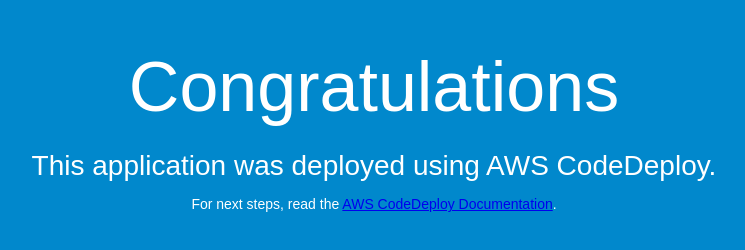
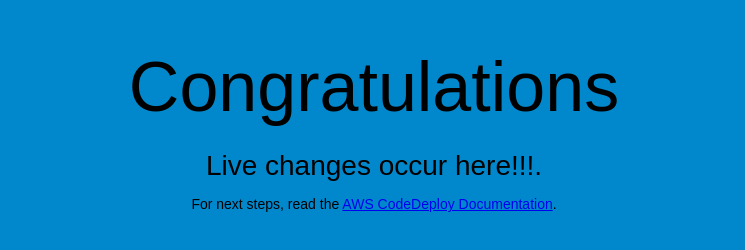
Before and after one commit to CallAtHome/aws-codedeploy-sample, a plain HTML site: page index.html in a window 1280 px wide. Shown: the whole page, without its empty margins (266-1011 px from the left). Drawn offline with Linux system fonts and the light colour scheme.

Commit message:
Update index.html

```diff
--- a/index.html
+++ b/index.html
@@ -5,7 +5,7 @@
   <title>Dileep changed this</title>
   <style>
     body {
-      color: #ffffff;
+      color: ##01DF01;
       background-color: #0188cc;
       font-family: Arial, sans-serif;
       font-size: 14px;
@@ -27,7 +27,7 @@
 <body>
   <div align="center">
     <h1>Congratulations</h1>
-    <h2>This application was deployed using AWS CodeDeploy.</h2>
+    <h2>Live changes occur here!!!.</h2>
     <p>For next steps, read the <a href="http://aws.amazon.com/documentation/codedeploy">AWS CodeDeploy Documentation</a>.</p>
   </div>
 </body>
```
